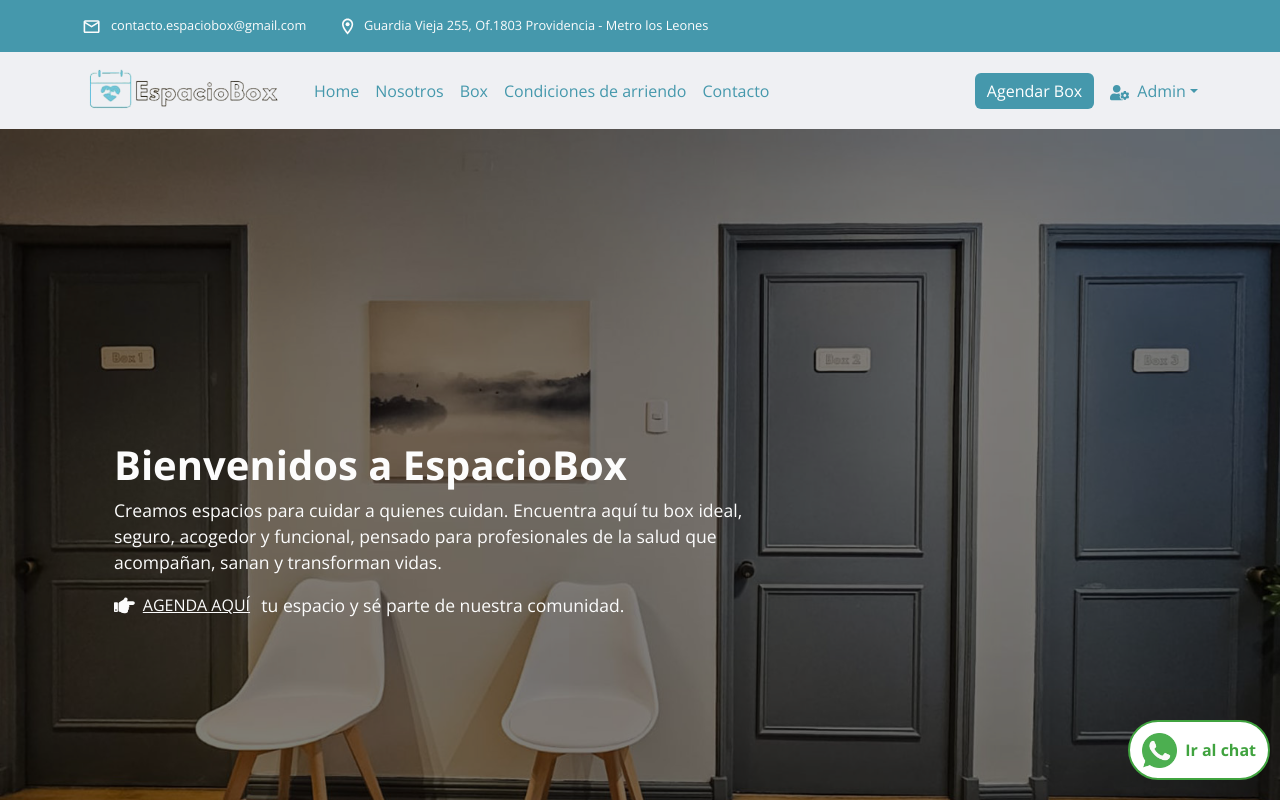
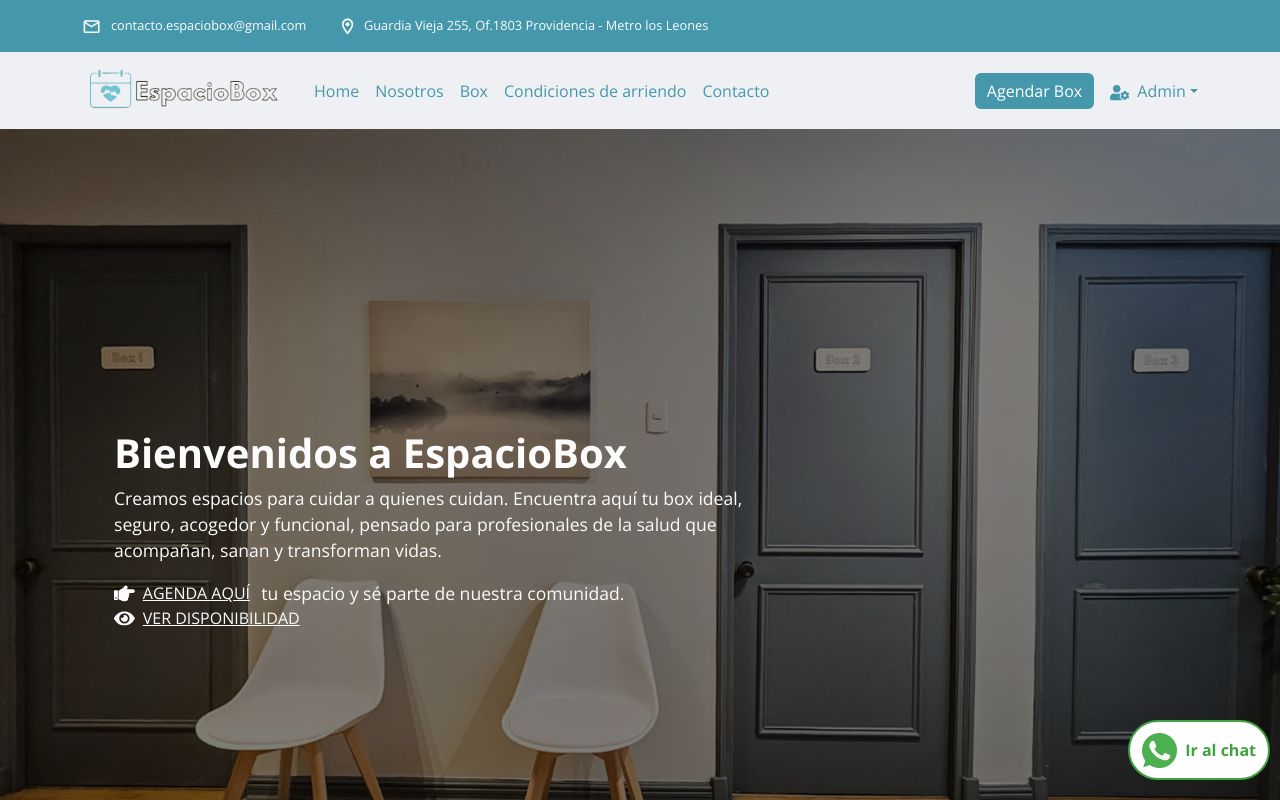
Before and after one commit to ssalinascalibar/espacio-box-noLogin, a React (Vite) app: page / in a window 1280 px wide. Shown: the top 800 px of the page. Built offline with nearby package versions, Linux system fonts and the light colour scheme.

Commit message:
add ver dispniblidad link in home

```diff
--- a/src/features/home/Home.jsx
+++ b/src/features/home/Home.jsx
@@ -4,7 +4,7 @@ import InfoCards from "./InfoCards";
 import FeatureSection from "./FeatureSection";
 import ProfessionalCards from "../../shared/components/cards/ProfessionalCards";
 import VideoSection from "./VideoSection";
-import { ReserveLink } from "../../shared/components/links/CustomLinks";
+import { ReserveLink, ReviewCalendarLink } from "../../shared/components/links/CustomLinks";
 import "./home.css";
 
 export default function Home() {
@@ -26,6 +26,7 @@ export default function Home() {
               <div className="hero-link-text">
                 <ReserveLink /><p> tu espacio y sé parte de nuestra comunidad.</p>
               </div>
+              <ReviewCalendarLink />
             </div>
           </Container>
         </section>
--- a/src/shared/components/links/CustomLinks.jsx
+++ b/src/shared/components/links/CustomLinks.jsx
@@ -12,6 +12,21 @@ export function ReserveLink({ color = "#fcfcfc", hoverColor = "#4598ac", text =
         style={{ hoverColor: hoverColor, color: color }}
       >
         <FaHandPointRight />
+        {text}
+      </Link>
+  );
+}
+
+export function ReviewCalendarLink({ color = "#fcfcfc", hoverColor = "#4598ac", text = "VER DISPONIBILIDAD" }) {
+  return (
+      <Link
+        to="/agendar"
+        className="customLink"
+        onMouseEnter={(e) => (e.target.style.color = hoverColor)}
+        onMouseLeave={(e) => (e.target.style.color = color)}
+        style={{ hoverColor: hoverColor, color: color }}
+      >
+        <FaEye />
         {text}
       </Link>
   );
```
